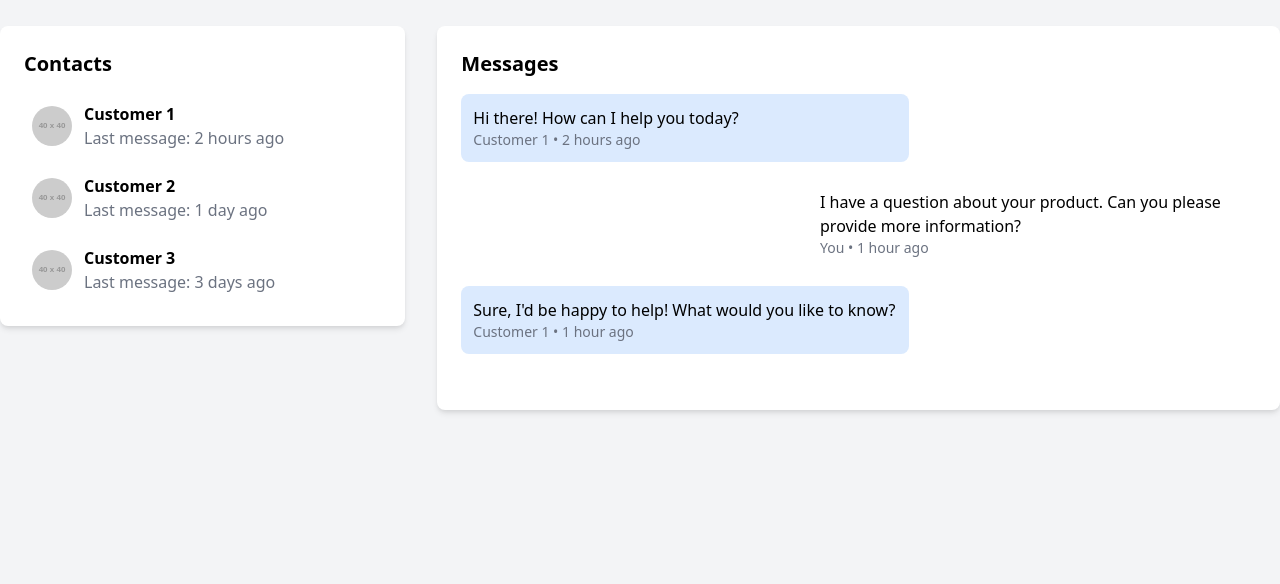
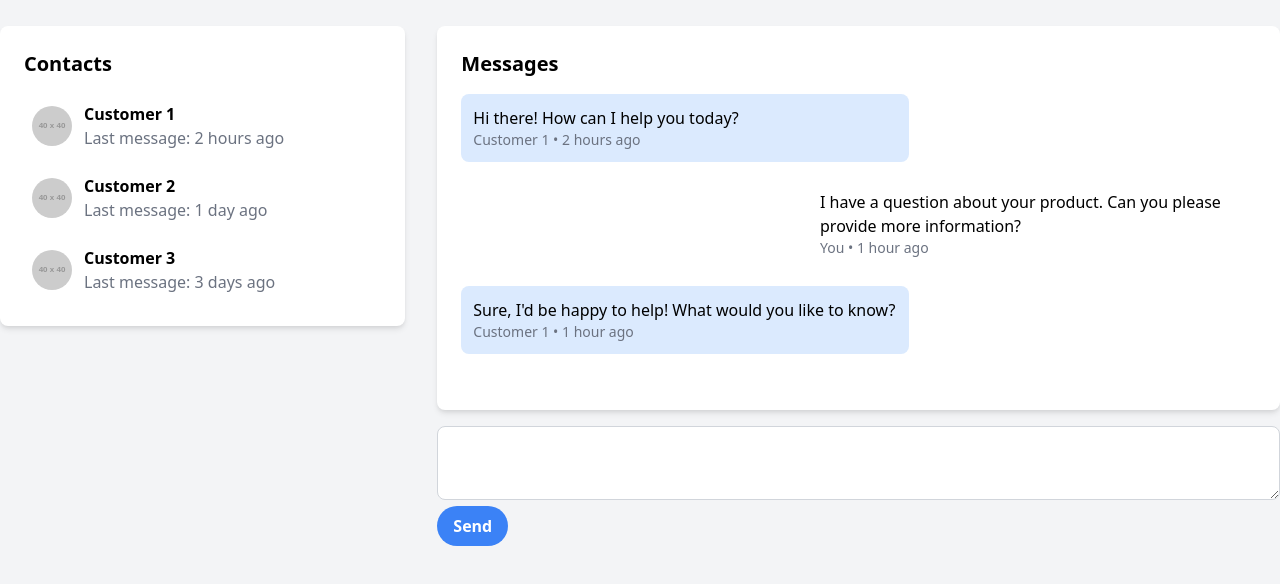
Before and after one commit to Bruce-Ngobeni/AyobaBizLink, a website: page public/chatting.html in a window 1280 px wide. Shown: the part 70-654 px from the top of the page. Drawn offline with nearby package versions, Linux system fonts and the light colour scheme; placeholder pictures from the web are drawn by us.

Commit message:
chatting page

```diff
--- a/public/chatting.html
+++ b/public/chatting.html
@@ -78,4 +78,9 @@
                     </div>
                 </div>
                 <div class="mt-4">
-                    <textarea id="messageInput" class="
+                    <textarea id="messageInput" class="w-full p-3 rounded-lg border border-gray-300"></textarea>
+                    <button class="bg-blue-500 hover:bg-blue-700 text-white font-bold py-2 px-4 rounded-full content-left">
+                        Send
+                      </button>
+                </div>
+            </div>
```
